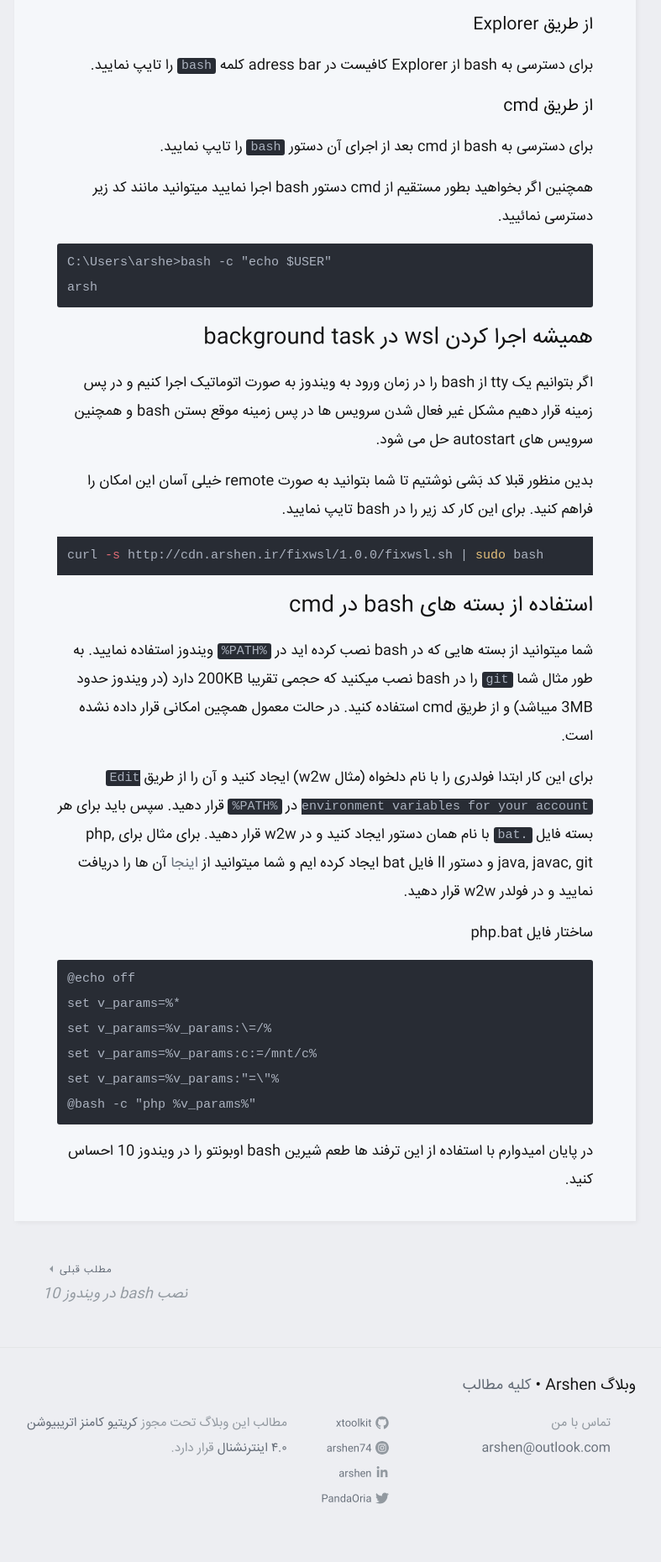
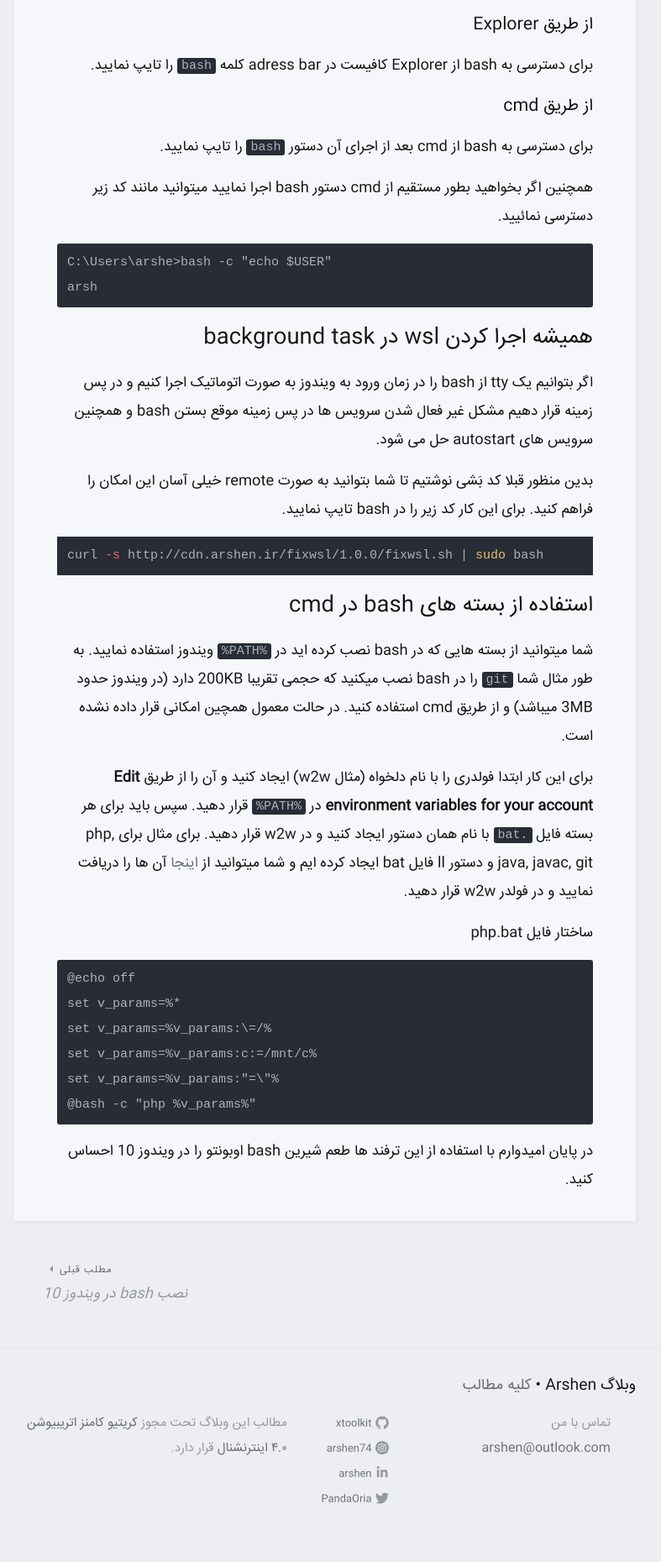
Before and after one commit to xtoolkit/blog.arshen.ir, a Jekyll site: the page built from _posts/2017-04-17-trick_of_wsl.markdown, in a window 1280 px wide. Shown: the part 1370-3230 px from the top of the page at 84% size, without its empty margins (253-1040 px from the left). Built offline with Jekyll 4.4.1, drawn with Linux system fonts in a browser that asks for light colours; our own code applies the rules of GitHub Pages for plain Markdown files.

```diff
--- a/_posts/2017-04-17-trick_of_wsl.markdown
+++ b/_posts/2017-04-17-trick_of_wsl.markdown
@@ -65,7 +65,7 @@ curl -s http://cdn.arshen.ir/fixwsl/1.0.0/fixwsl.sh | sudo bash
 
 شما میتوانید از بسته هایی که در bash نصب کرده اید در `%PATH%` ویندوز استفاده نمایید. به طور مثال شما `git` را در bash نصب میکنید که حجمی تقریبا 200KB دارد (در ویندوز حدود 3MB میباشد) و از طریق cmd استفاده کنید. در حالت معمول همچین امکانی قرار داده نشده است.
 
-برای این کار ابتدا فولدری را با نام دلخواه (مثال w2w) ایجاد کنید و آن را از طریق `Edit environment variables for your account` در `%PATH%` قرار دهید. سپس باید برای هر بسته فایل `.bat` با نام همان دستور ایجاد کنید و در w2w قرار دهید. برای مثال برای php, java, javac, git و دستور ll فایل bat ایجاد کرده ایم و شما میتوانید از [اینجا](cdn.arshen.ir/fixwsl/1.0.0/w2w.zip) آن ها را دریافت نمایید و در فولدر w2w قرار دهید.
+برای این کار ابتدا فولدری را با نام دلخواه (مثال w2w) ایجاد کنید و آن را از طریق **Edit environment variables for your account** در `%PATH%` قرار دهید. سپس باید برای هر بسته فایل `.bat` با نام همان دستور ایجاد کنید و در w2w قرار دهید. برای مثال برای php, java, javac, git و دستور ll فایل bat ایجاد کرده ایم و شما میتوانید از [اینجا](cdn.arshen.ir/fixwsl/1.0.0/w2w.zip) آن ها را دریافت نمایید و در فولدر w2w قرار دهید.
 
 ساختار فایل php.bat
 
```
